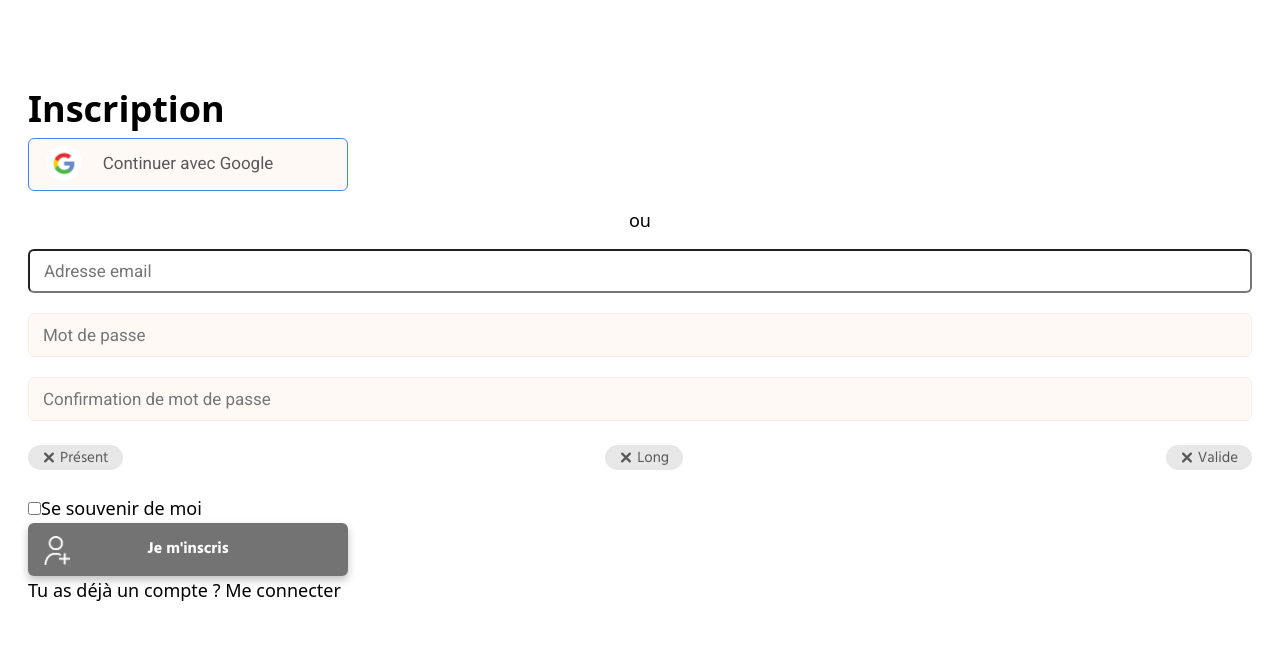
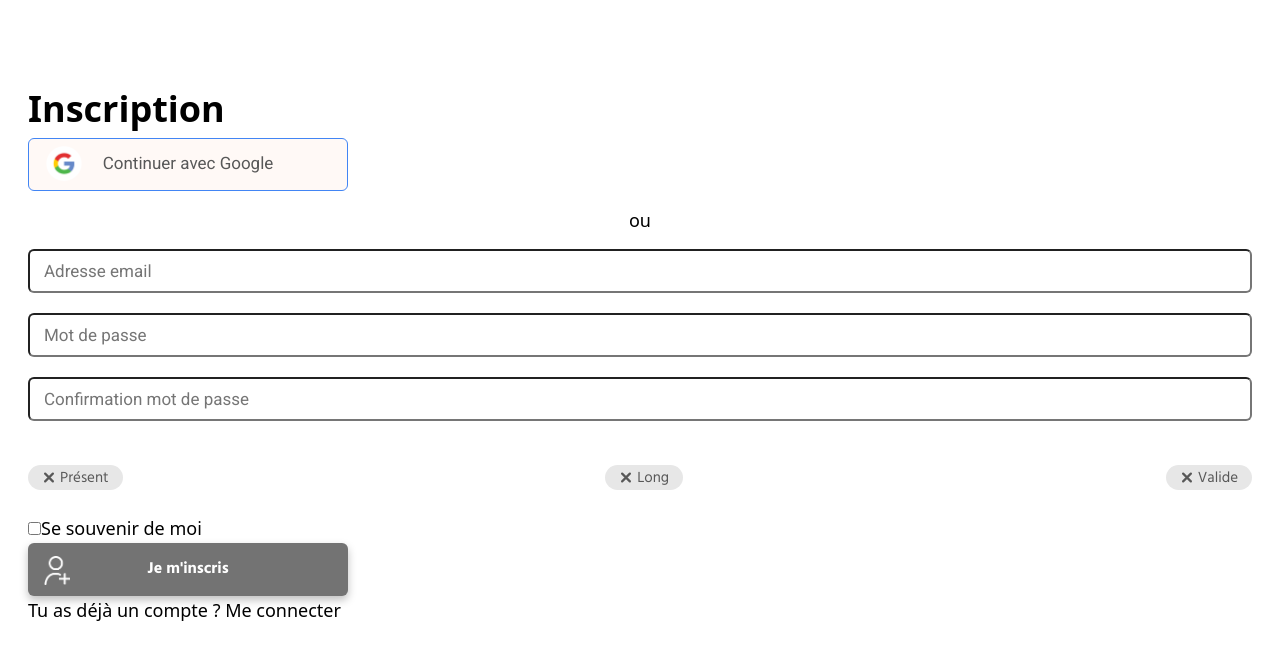
Before and after one commit to anako18/gestion_de_projets_lyon2, a Vue app in the folder dev/frontend/: page /inscription in a window 1280 px wide. Shown: the top 660 px of the page. Built offline with nearby package versions, Linux system fonts and the light colour scheme; the HTML template or start-up script is replaced by a standard one.

Commit message:
Front : Refac. Enregistrement

```diff
--- /dev/null
+++ b/dev/frontend/src/modules/CompteModule/EnregistrementModule/EnregistrementEvenements.js
@@ -0,0 +1,9 @@
+"use strict"
+
+const champClic = function (func) {
+  console.log(func)
+}
+
+export default {
+  champClic
+}
--- a/dev/frontend/src/modules/CompteModule/EnregistrementModule/EnregistrementFormulaire.vue
+++ b/dev/frontend/src/modules/CompteModule/EnregistrementModule/EnregistrementFormulaire.vue
@@ -17,44 +17,30 @@
     <section class="enregistrement__classique">
       <form class="enregistrement__classique__formulaire">
         <ChampInterface
+          :etat="selectionEtatChamp('email')"
           :value="identifiants.email"
-          nom="email"
           texte="Adresse email"
           type="email"
-          @handleChange="handleChange('email', $event)"
-          @select="selectionChamp('email')"
-          @click="selectionChamp('email')"
+          @click="gestionClic('lol', $event)"
         />
-        <!-- <input
-          v-model.trim="identifiants.email"
-          class="champ--defaut"
-          name="email"
-          type="email"
-          placeholder="Adresse email"
-          required
-          @select="selectionChamp('email')"
-          @click="selectionChamp('email')"
-        > -->
-        <input
-          v-model.trim="identifiants.mdp"
-          class="champ--defaut"
-          name="mdp"
+        <ChampInterface
+          :etat="selectionEtatChamp('mdp')"
+          :value="identifiants.mdp"
+          texte="Mot de passe"
           type="password"
-          placeholder="Mot de passe"
-          required
-          @select="selectionChamp('mdp')"
-          @click="selectionChamp('mdp')"
-        >
-        <input
-          v-model.trim="identifiants.confMdp"
-          class="champ--defaut"
-          name="confirmation-mdp"
+          @handleChange="handleChange('mdp', $event)"
+          @select="selectionUtilisateurChamp('mdp')"
+          @click="selectionUtilisateurChamp('mdp')"
+        />
+        <ChampInterface
+          :etat="selectionEtatChamp('confMdp')"
+          :value="identifiants.confMdp"
+          texte="Confirmation mot de passe"
           type="password"
-          placeholder="Confirmation de mot de passe"
-          required
-          @select="selectionChamp('mdp')"
-          @click="selectionChamp('mdp')"
-        >
+          @handleChange="handleChange('confMdp', $event)"
+          @select="selectionUtilisateurChamp('confMdp')"
+          @click="selectionUtilisateurChamp('confMdp')"
+        />
         <transition name="slide-fade" mode="out-in">
           <div
             v-if="selection === 'email'"
@@ -63,33 +49,33 @@
           >
             <ValidationInterface
               texte="Présent"
-              :etat="verificationEtat('email', 'EMAIL_MANQUANT')"
+              :etat="verificationErreurChamp('email', 'EMAIL_MANQUANT')"
             />
             <ValidationInterface
               texte="Long"
-              :etat="verificationEtat('email', 'EMAIL_LONGUEUR')"
+              :etat="verificationErreurChamp('email', 'EMAIL_LONGUEUR')"
             />
             <ValidationInterface
               texte="Valide"
-              :etat="verificationEtat('email', 'EMAIL_INVALIDE')"
+              :etat="verificationErreurChamp('email', 'EMAIL_INVALIDE')"
             />
           </div>
           <div
-            v-if="selection === 'mdp'"
+            v-if="selection === 'mdp' || selection === 'confMdp'"
             key="1"
             class="enregistrement__classique__validations"
           >
             <ValidationInterface
               texte="Présent"
-              :etat="verificationEtat('mdp', 'MDP_MANQUANT')"
+              :etat="verificationErreurChamp('mdp', 'MDP_MANQUANT')"
             />
             <ValidationInterface
               texte="Long"
-              :etat="verificationEtat('mdp', 'MDP_LONGUEUR')"
+              :etat="verificationErreurChamp('mdp', 'MDP_LONGUEUR')"
             />
             <ValidationInterface
               texte="Confirmé"
-              :etat="verificationEtat('confMdp', 'CONFMDP_INVALIDE')"
+              :etat="verificationErreurChamp('confMdp', 'CONFMDP_INVALIDE')"
             />
           </div>
         </transition>
@@ -97,7 +83,7 @@
           type="checkbox"
           name="se-souvenir"
         >
-        <label for="se souvenir">Se souvenir de moi</label>
+        <label for="se-souvenir">Se souvenir de moi</label>
       </form>
       <BoutonInterface
         valeur="Je m'inscris"
@@ -117,6 +103,8 @@
 
 <script>
 import EnregistrementService from "./EnregistrementService.js"
+import EnregistrementEvenements from "./EnregistrementEvenements.js"
+
 import BoutonInterface from "@m/InterfaceModule/BoutonInterface.vue"
 import ChampInterface from "@m/InterfaceModule/ChampInterface.vue"
 import ValidationInterface from "@m/InterfaceModule/ValidationInterface.vue"
@@ -131,9 +119,9 @@ export default {
   data () {
     return {
       identifiants: {
-        email: null,
-        mdp: null,
-        confMdp: null
+        email: "",
+        mdp: "",
+        confMdp: ""
       },
       erreurs: {
         email: [],
@@ -151,58 +139,34 @@ export default {
     this.validationEnregistrement()
   },
   methods: {
-    /**
-     * Transmet les identifiants renseignés par l'utilisateur pour l'enregistrement
-     * pour validation.
-     */
-    validationEnregistrement () {
-      this.reinitialisationErreurs()
-      try {
-        EnregistrementService.validation(this.identifiants)
-        this.validation = true
-      } catch (erreur) {
-        this.erreurs = erreur
-        this.validation = false
-      }
-    },
+    validationEnregistrement: EnregistrementService.validationEnregistrement,
+    reinitialisationErreurs: EnregistrementService.reinitialisationErreurs,
+    selectionUtilisateurChamp: EnregistrementService.selectionUtilisateurChamp,
+    verificationErreurChamp: EnregistrementService.verificationErreurChamp,
+    selectionEtatChamp: EnregistrementService.selectionEtatChamp,
     // FIXME: Adapter les erreurs renvoyées par le backend
     /**
      * Envoie les identifiants renseignés par l'utilisateur pour l'enregistrement
      * au backend.
      */
     async envoiEnregistrement () {
-      console.log("envoi")
       try {
-        await EnregistrementService.enregistrement({
-          email: this.email,
-          password: this.password
-        })
+        await EnregistrementService.enregistrement(this.identifiants)
         this.reinitialisationErreurs()
       } catch (erreur) {
         this.erreurs.push(erreur.response.data.message)
       }
     },
     /**
-     *  Réinitialise le tableau d'erreurs
+     * @param {string} donnee
+     * @param {Array} payload
      */
-    reinitialisationErreurs () {
-      for (const i in this.erreurs) this.erreurs[i] = []
+    handleChange (donnee, payload) {
+      console.log(payload)
+      this.identifiants[donnee] = payload
     },
-    selectionChamp (champ) {
-      this.selection = champ
-    },
-    verificationEtat (donnee, erreur) {
-      if (!this.erreurs[donnee]) { return "invalide" }
-      for (const e in this.erreurs[donnee]) {
-        if (this.erreurs[donnee][e] === erreur) {
-          return "invalide"
-        }
-      }
-      return "valide"
-    },
-    handleChange (donnee, payload) {
-      this.identifiants[donnee] = payload
-      console.log(donnee)
+    gestionClic (lol, payload) {
+      console.log(payload)
     }
   }
 }
--- a/dev/frontend/src/modules/CompteModule/EnregistrementModule/EnregistrementService.js
+++ b/dev/frontend/src/modules/CompteModule/EnregistrementModule/EnregistrementService.js
@@ -3,12 +3,58 @@ import Api from "@m/ApiModule/ApiService.js"
 import CompteValidation from "@m/CompteModule/CompteValidation.js"
 
 /**
+ *  Réinitialise le tableau d'erreurs
+ */
+const reinitialisationErreurs = function () {
+  for (const i in this.erreurs) this.erreurs[i] = []
+}
+
+/**
  * Valide les identifiants renseignés par l'utilisateur pour l'enregistrement.
- * @param {Object} identifiants Identifiants renseignés par l'utilisateur.
- * @returns Vrai si les vadiations passent, une ou plusieurs erreurs sinon.
+ * @returns Vrai si les validations passent, une ou plusieurs erreurs sinon.
  */
-const validation = function (identifiants) {
-  return CompteValidation(identifiants)
+const validationEnregistrement = function () {
+  this.reinitialisationErreurs()
+  try {
+    const resultat = CompteValidation(this.identifiants)
+    this.validation = true
+    return resultat
+  } catch (erreur) {
+    this.erreurs = erreur
+    this.validation = false
+  }
+}
+
+/**
+ * @param {string} champ
+ */
+const selectionUtilisateurChamp = function (champ) {
+  this.selection = champ
+}
+
+/**
+ * Vérifie la présence d'un type d'erreur pour un champ donné.
+ * @param {string} champ
+ * @param {Object} nomErreur
+ */
+const verificationErreurChamp = function (champ, nomErreur) {
+  if (!this.erreurs[champ]) { return "invalide" }
+  for (const e in this.erreurs[champ]) {
+    if (this.erreurs[champ][e] === nomErreur) { return "invalide" }
+  }
+  return "valide"
+}
+
+/**
+ *
+ * @param {string} champ
+ * @returns
+ */
+const selectionEtatChamp = function (champ) {
+  if (this.selection === "email" && champ === "email") return "actif"
+  if (this.selection === "mdp" && champ === "mdp") return "actif"
+  if (this.selection === "confMdp" && champ === "confMdp") return "actif"
+  return "repos"
 }
 
 /**
@@ -21,9 +67,13 @@ const enregistrement = function (identifiants) {
 }
 
 /**
- * lol
+ *
  */
 export default {
-  validation,
+  validationEnregistrement,
+  reinitialisationErreurs,
+  selectionUtilisateurChamp,
+  verificationErreurChamp,
+  selectionEtatChamp,
   enregistrement
 }
```
